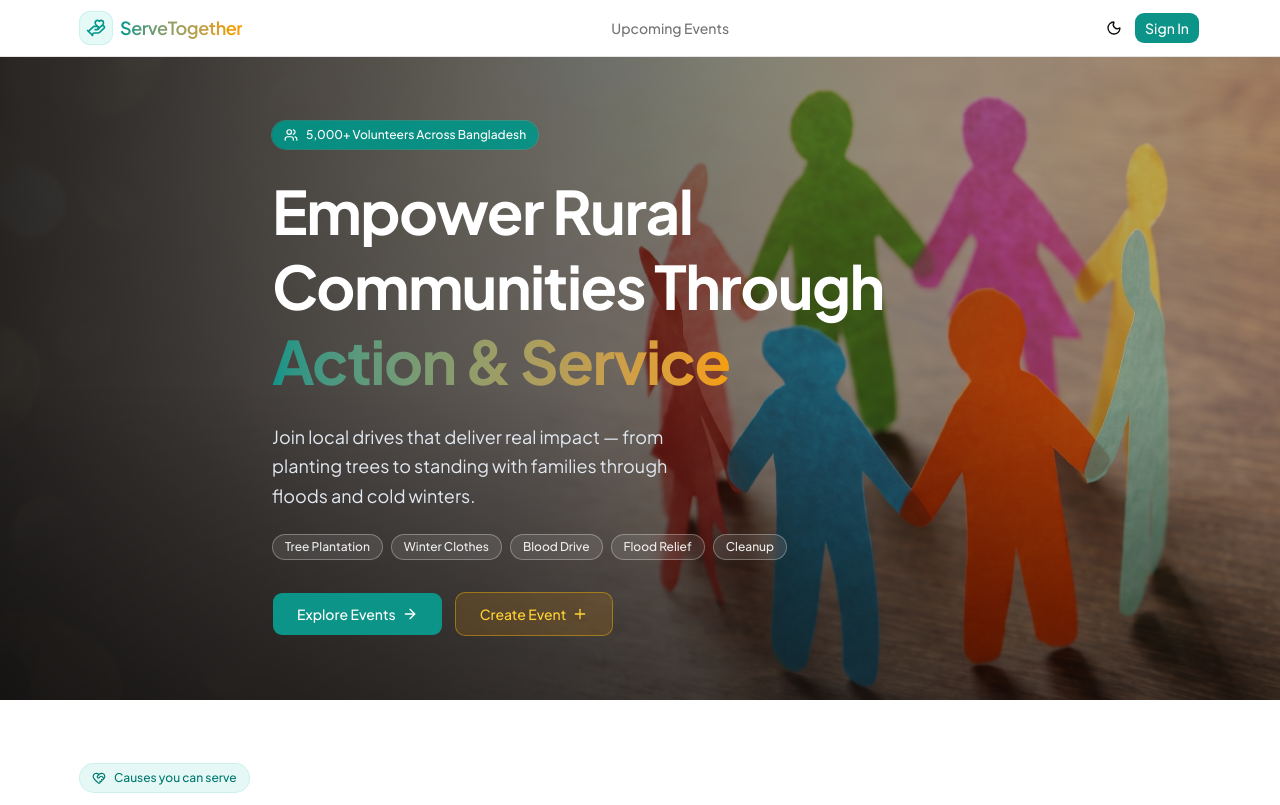
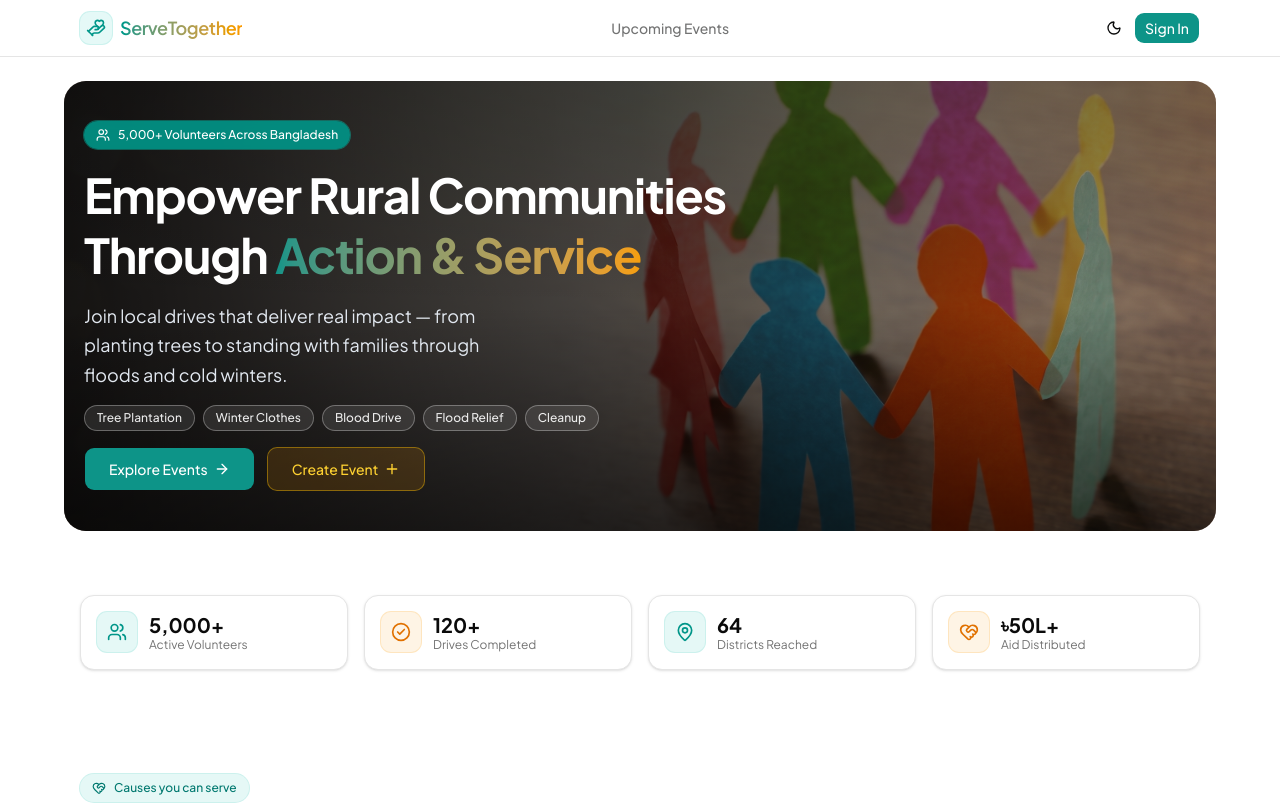
Before and after one commit to hasantanvir357/serve-together-client, a Next.js app: page / in a window 1280 px wide. Shown: the top 805 px of the page. Built offline with nearby package versions, Linux system fonts and the light colour scheme.

Commit message:
feat: add StatsSection component to display impact statistics

```diff
--- a/src/app/page.tsx
+++ b/src/app/page.tsx
@@ -1,10 +1,12 @@
 import Hero from "@/components/Hero";
+import StatsSection from "@/components/StatsSection";
 import EventCategories from "@/components/EventCategories";
 
 export default function Home() {
   return (
     <main className="flex flex-1 flex-col">
       <Hero />
+      <StatsSection />
       <EventCategories />
     </main>
   );
--- a/src/components/Hero.jsx
+++ b/src/components/Hero.jsx
@@ -14,35 +14,36 @@ const CATEGORIES = [
 
 export default function Hero() {
   return (
-    <section className="relative w-full overflow-hidden">
-      {/* Full-width background image */}
+    <section className="w-full px-4 py-4 md:py-6">
+      {/* Contained banner: capped height + rounded corners so the image never stretches */}
+      <div className="relative mx-auto max-h-[520px] w-full max-w-6xl overflow-hidden rounded-3xl">
         <Image
           src={banner}
           alt="Volunteers serving a rural community"
           fill
           priority
-        sizes="100vw"
-        className="object-cover"
+          sizes="(max-width: 1200px) 100vw, 1152px"
+          className="object-cover object-center"
         />
 
-      {/* Dark/gradient overlay: heavy on the left for readability, fades to the right */}
+        {/* Sleek gradient overlays for maximum content contrast */}
         <div
           aria-hidden="true"
-        className="absolute inset-0 bg-gradient-to-r from-black/80 via-black/55 to-black/20"
+          className="absolute inset-0 bg-gradient-to-r from-black/90 via-black/70 to-black/30"
         />
         <div
           aria-hidden="true"
-        className="absolute inset-0 bg-gradient-to-t from-black/40 via-transparent to-transparent"
+          className="absolute inset-0 bg-gradient-to-t from-black/50 via-transparent to-black/20"
         />
 
-      {/* Content */}
-      <div className="relative mx-auto flex w-full max-w-6xl flex-col items-start gap-6 px-4 py-12 md:w-3/5 md:py-16">
+        {/* Content (in-flow: keeps the banner height driven by content, capped at 520px) */}
+        <div className="relative z-10 flex w-full flex-col items-start gap-4 px-5 py-8 md:w-3/4 md:py-10 lg:w-3/5">
           <span className="inline-flex items-center gap-2 rounded-full bg-teal-600/90 px-3 py-1.5 text-xs font-medium text-white ring-1 ring-teal-400/40 backdrop-blur">
             <Users className="size-3.5" aria-hidden="true" />
             5,000+ Volunteers Across Bangladesh
           </span>
 
-        <h1 className="text-4xl font-bold leading-tight tracking-tight text-white sm:text-5xl lg:text-6xl">
+          <h1 className="text-3xl font-bold leading-tight tracking-tight text-white sm:text-4xl xl:text-5xl">
             Empower Rural Communities Through{" "}
             <span className="bg-gradient-to-r from-[#0D9488] to-[#F59E0B] bg-clip-text text-transparent">
               Action &amp; Service
@@ -65,7 +66,7 @@ export default function Hero() {
             ))}
           </ul>
 
-        <div className="flex flex-wrap gap-3 pt-2">
+          <div className="flex flex-wrap gap-3">
             <Button size="lg" className="h-11 px-6" render={<Link href="/upcoming-events" />}>
               Explore Events
               <ArrowRight aria-hidden="true" />
@@ -81,6 +82,7 @@ export default function Hero() {
             </Button>
           </div>
         </div>
+      </div>
     </section>
   );
 }
--- /dev/null
+++ b/src/components/StatsSection.jsx
@@ -0,0 +1,46 @@
+import { CheckCircle2, HeartHandshake, MapPin, Users } from "lucide-react";
+
+const STATS = [
+  { value: "5,000+", label: "Active Volunteers", icon: Users },
+  { value: "120+", label: "Drives Completed", icon: CheckCircle2 },
+  { value: "64", label: "Districts Reached", icon: MapPin },
+  { value: "৳50L+", label: "Aid Distributed", icon: HeartHandshake },
+];
+
+export default function StatsSection() {
+  return (
+    <section
+      aria-label="Our impact in numbers"
+      className="mx-auto w-full max-w-6xl px-4 py-8 md:py-10"
+    >
+      <div className="grid grid-cols-2 gap-4 lg:grid-cols-4">
+        {STATS.map((stat, index) => {
+          const Icon = stat.icon;
+          const isTeal = index % 2 === 0;
+          return (
+            <div
+              key={stat.label}
+              className="flex items-center gap-3 rounded-xl border border-border bg-card p-4 shadow-sm transition-colors hover:border-foreground/20"
+            >
+              <span
+                className={`flex size-10 shrink-0 items-center justify-center rounded-lg ring-1 ${
+                  isTeal
+                    ? "bg-teal-500/10 text-teal-600 ring-teal-500/20 dark:text-teal-300"
+                    : "bg-amber-500/10 text-amber-600 ring-amber-500/25 dark:text-amber-400"
+                }`}
+              >
+                <Icon className="size-5" aria-hidden="true" />
+              </span>
+              <div className="min-w-0">
+                <p className="text-lg font-bold leading-tight text-foreground sm:text-xl">
+                  {stat.value}
+                </p>
+                <p className="text-xs text-muted-foreground">{stat.label}</p>
+              </div>
+            </div>
+          );
+        })}
+      </div>
+    </section>
+  );
+}
```
Lines whose indentation alone changed are shown as unchanged.
